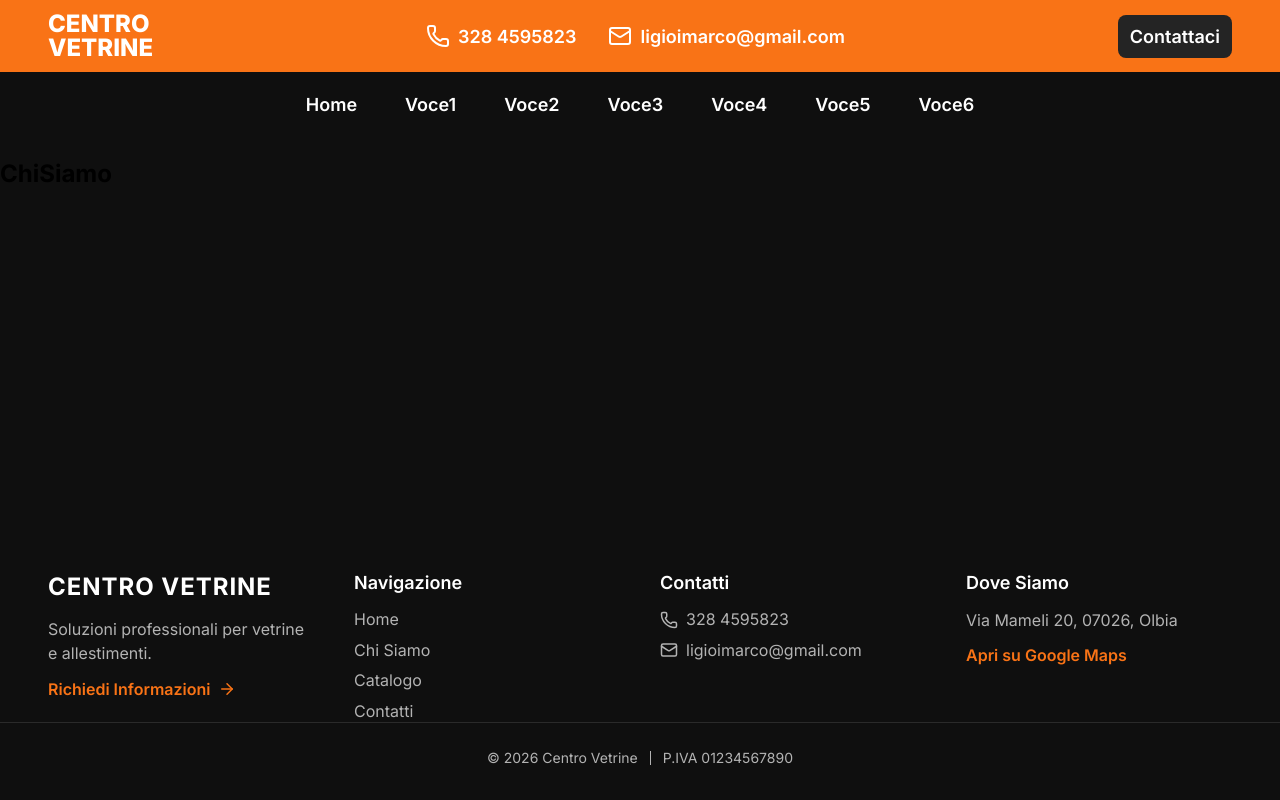
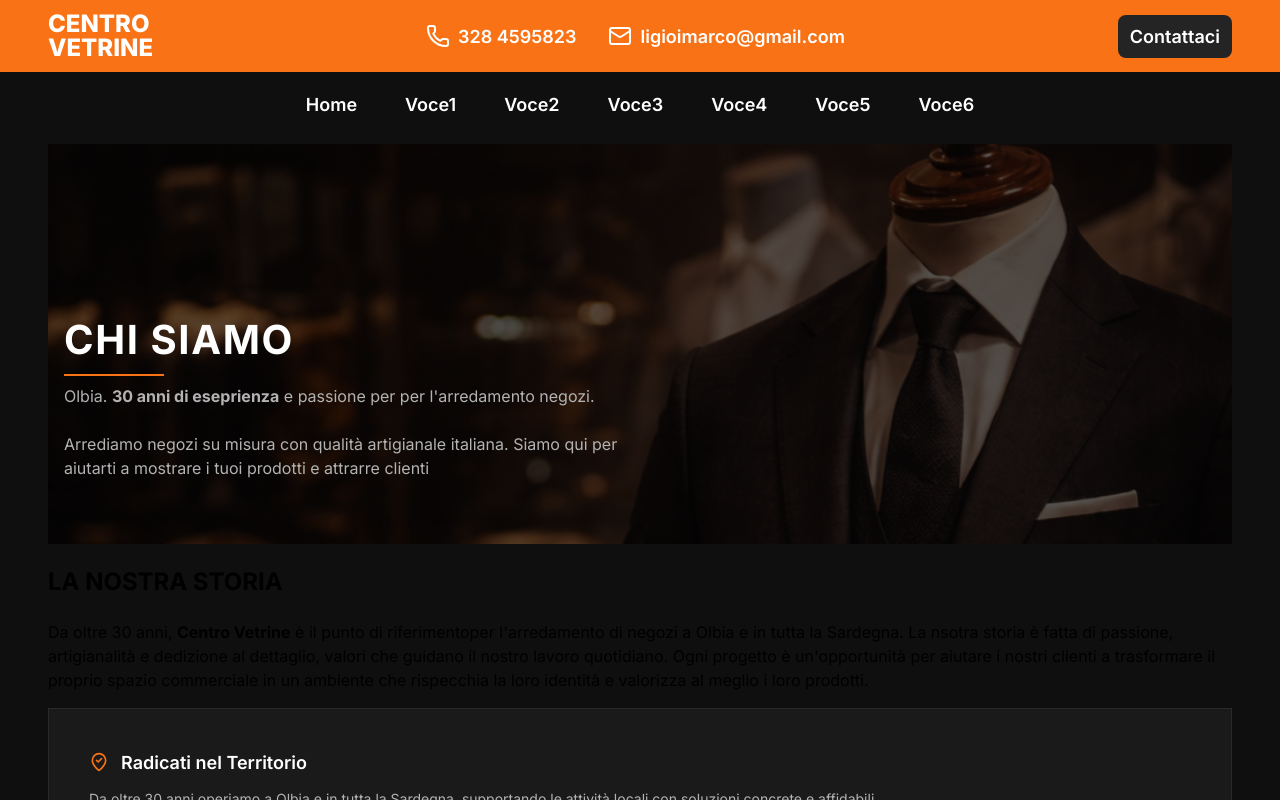
Before and after one commit to GiuseppeLiGioi/centro-vetrine, a Next.js app: page /chi-siamo in a window 1280 px wide. Shown: the top 800 px of the page. Built offline with nearby package versions, Linux system fonts and the light colour scheme.

Commit message:
started. structure of AboutUs page

```diff
--- /dev/null
+++ b/src/app/(site)/chi-siamo/page.module.css
@@ -0,0 +1,56 @@
+.containerAbout {
+  max-width: var(--container-header-max);
+  margin-top: var(--space-2);
+}
+.title {
+  margin: var(--space-8) 0 var(--space-2);
+  font-size: var(--text-3xl);
+  font-weight: var(--font-bold);
+  letter-spacing: 0.04em;
+  text-transform: uppercase;
+  color: var(--color-text);
+}
+.title::after {
+  content: "";
+  display: block;
+  width: 100px;
+  height: 2px;
+  margin-top: var(--space-1);
+  background: var(--color-primary);
+}
+
+.semiTitle {
+  margin: 0 0 var(--space-6);
+  font-size: var(--text-md);
+  color: var(--color-text-muted);
+  line-height: 1.5;
+}
+.hero {
+  position: relative;
+  min-height: 50vh;
+  display: flex;
+  align-items: flex-end;
+  padding: var(--space-8) var(--container-spacing);
+}
+
+.overlay {
+  position: absolute;
+  inset: 0;
+  background: rgba(0, 0, 0, 0.65);
+}
+
+.content {
+  position: relative;
+  z-index: 1;
+  max-width: 600px;
+}
+.image {
+  object-fit: cover;
+  object-position: center top;
+}
+
+@media (min-width: 1024px) {
+  .image {
+    object-position: 80% 25%;
+  }
+}
--- a/src/app/(site)/chi-siamo/page.tsx
+++ b/src/app/(site)/chi-siamo/page.tsx
@@ -1,3 +1,88 @@
+import Image from "next/image";
+import styles from "./page.module.css";
+import Container from "@/components/ui/Container/Container";
+import InfoCard from "@/components/ui/InfoCard/InfoCard";
+import {
+  MapPinCheckInsideIcon,
+  Gem,
+  Handshake,
+  PencilRuler,
+} from "lucide-react";
+
+export const HISTORY_ITEMS = [
+  {
+    id: "radicati-nel-territorio",
+    title: "Radicati nel Territorio",
+    text: "Da oltre 30 anni operiamo a Olbia e in tutta la Sardegna, supportando le attività locali con soluzioni concrete e affidabili.",
+    icon: MapPinCheckInsideIcon,
+  },
+  {
+    id: "artigianato-made-in-italy",
+    title: "Artigianato Made in Italy",
+    text: "Realizziamo arredi e vetrine con materiali italiani selezionati, garantendo qualità, solidità e cura del dettaglio.",
+    icon: Gem,
+  },
+  {
+    id: "soluzioni-su-misura",
+    title: "Soluzioni su Misura",
+    text: "Progettiamo ogni allestimento in base alle esigenze del cliente, valorizzando lo spazio commerciale e l'identità del brand.",
+    icon: PencilRuler,
+  },
+  {
+    id: "esperienza-nel-settore",
+    title: "Esperienza nel Settore",
+    text: "Un know-how consolidato maturato in oltre tre decenni di lavoro nell’arredamento per negozi.",
+    icon: Handshake,
+  },
+];
+
 export default function ChiSiamo() {
-  return <h2>ChiSiamo</h2>;
+  return (
+    <Container className={styles.containerAbout}>
+      <section className={styles.hero}>
+        <Image
+          src={"/manichino.png"}
+          alt="Vetrina negozio elegante con manichino"
+          fill
+          priority
+          className={styles.image}
+        />
+        <div className={styles.overlay} />
+        <div className={styles.content}>
+          <h1 className={styles.title}>CHI SIAMO</h1>
+          <p className={styles.semiTitle}>
+            Olbia. <strong>30 anni di eseprienza</strong> e passione per per
+            l'arredamento negozi. <br />
+            <br />
+            Arrediamo negozi su misura con qualità artigianale italiana. Siamo
+            qui per aiutarti a mostrare i tuoi prodotti e attrarre clienti
+          </p>
+        </div>
+      </section>
+
+      <section className={styles.ourHistory}>
+        <h1 className={styles.sectionTitle}>LA NOSTRA STORIA</h1>
+        <p className={styles.description}>
+          Da oltre 30 anni, <strong>Centro Vetrine</strong> è il punto di
+          riferimentoper l'arredamento di negozi a Olbia e in tutta la Sardegna.
+          La nsotra storia è fatta di passione, artigianalità e dedizione al
+          dettaglio, valori che guidano il nostro lavoro quotidiano. Ogni
+          progetto è un'opportunità per aiutare i nostri clienti a trasformare
+          il proprio spazio commerciale in un ambiente che rispecchia la loro
+          identità e valorizza al meglio i loro prodotti.
+        </p>
+        <div className={styles.cards}>
+          {HISTORY_ITEMS.map((item) => (
+            <InfoCard
+              key={item.id}
+              title={item.title}
+              text={item.text}
+              icon={item.icon}
+              variant="history"
+            />
+          ))}
+        </div>
+      </section>
+    </Container>
+  );
 }
--- a/src/app/(site)/contatti/page.tsx
+++ b/src/app/(site)/contatti/page.tsx
@@ -1,6 +1,6 @@
 import styles from "./page.module.css";
 import Container from "@/components/ui/Container/Container";
-import InfoCardContact from "@/components/ui/InfoCardContact/InfoCardContact";
+import InfoCard from "@/components/ui/InfoCard/InfoCard";
 import {
   Phone,
   Mail,
@@ -109,7 +109,7 @@ export default function Contatti() {
 
         <div className={styles.cardsWrapper}>
           {WHY_ITEMS.map((item) => (
-            <InfoCardContact
+            <InfoCard
               key={item.id}
               title={item.title}
               text={item.text}
@@ -124,7 +124,7 @@ export default function Contatti() {
 
         <div className={styles.faqsWrapper}>
           {FAQ_ITEMS.map((item) => (
-            <InfoCardContact
+            <InfoCard
               key={item.id}
               title={item.title}
               text={item.text}
--- a/src/components/ui/InfoCardContact/InfoCardContact.module.css
+++ b/src/components/ui/InfoCard/InfoCard.module.css
@@ -40,6 +40,24 @@
   color: var(--color-text-muted);
   line-height: 1.6;
 }
+.history {
+  background: var(--color-surface-light);
+  border: 1px solid var(--color-border);
+  border-radius: var(--radius-md);
+}
+
+.history .topWrapper svg {
+  width: 22px;
+  height: 22px;
+}
+
+.history .titleCard {
+  font-weight: var(--font-semibold);
+}
+
+.history .textCard {
+  color: var(--color-text-muted);
+}
 @media (min-width: 768px) {
   .container {
     padding: var(--space-7);
--- a/src/components/ui/InfoCardContact/InfoCardContact.tsx
+++ b/src/components/ui/InfoCard/InfoCard.tsx
@@ -1,18 +1,18 @@
 import { LucideIcon } from "lucide-react";
-import styles from "./InfoCardContact.module.css";
+import styles from "./InfoCard.module.css";
 
-type InfoCardContactProps = {
+type InfoCardProps = {
   title: string;
   text: string;
   icon: LucideIcon;
-  variant?: "default" | "faq";
+  variant?: "default" | "faq" | "history";
 };
-export default function InfoCardContact({
+export default function InfoCard({
   title,
   text,
   icon,
   variant,
-}: InfoCardContactProps) {
+}: InfoCardProps) {
   const IconComponent = icon;
   return (
     <article className={styles.container}>
```
Also changed, not shown: public/manichino.png (added), 1 other file (tests, documents, lock files or other folders).
